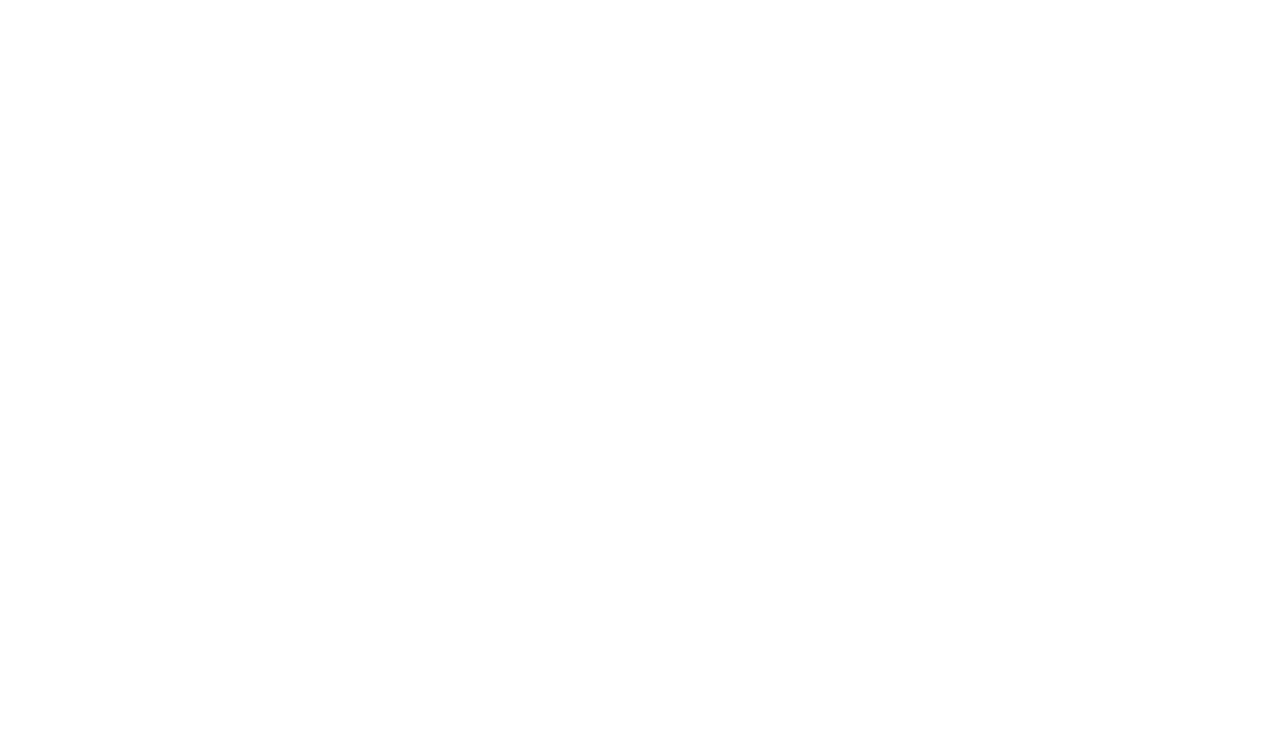
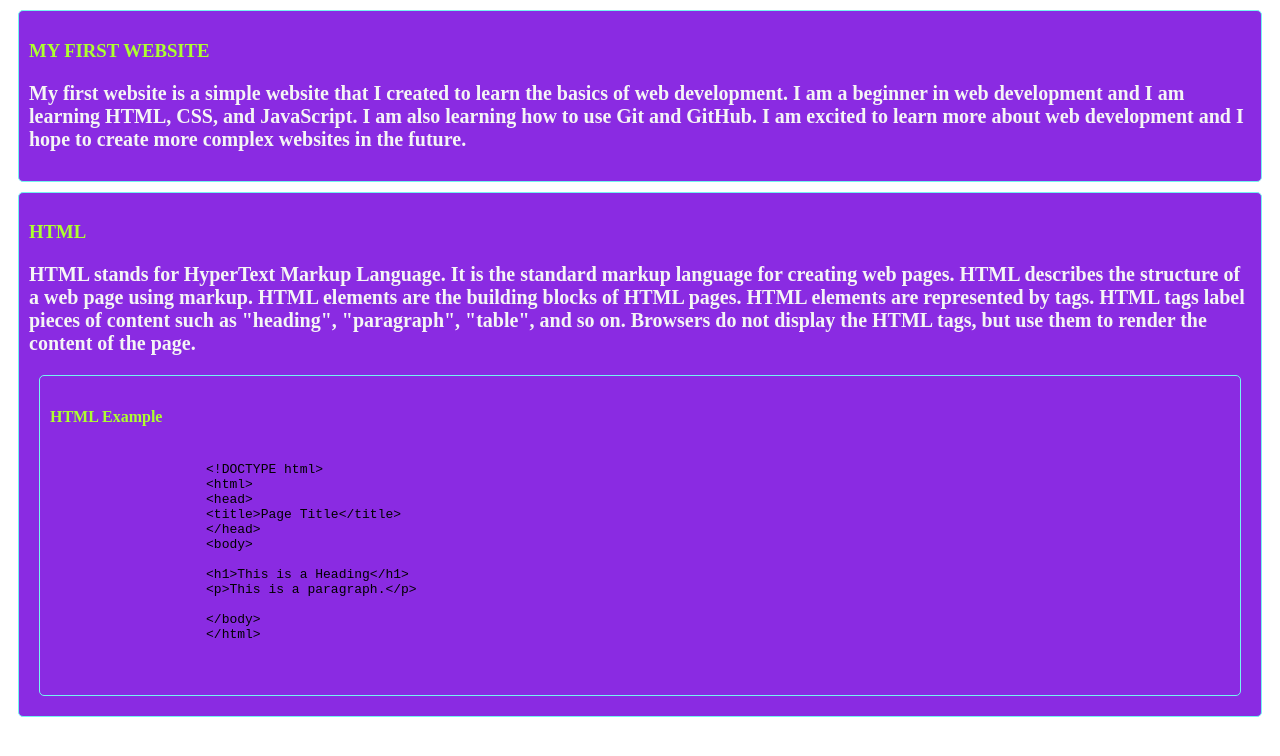
Before and after one commit to SHAKIB91221/my-web-site, a plain HTML site: page index.html in a window 1280 px wide. Drawn offline with Linux system fonts and the light colour scheme.

Commit message:
added new sections

```diff
--- a/index.html
+++ b/index.html
@@ -4,8 +4,33 @@
     <meta charset="UTF-8">
     <meta name="viewport" content="width=device-width, initial-scale=1.0">
     <title>Document</title>
+    <link rel="stylesheet" href="style/web.css">
 </head>
 <body>
+    <div>
+        <h3>MY FIRST WEBSITE</h3>
+        <p>My first website is a simple website that I created to learn the basics of web development. I am a beginner in web development and I am learning HTML, CSS, and JavaScript. I am also learning how to use Git and GitHub. I am excited to learn more about web development and I hope to create more complex websites in the future.</p>
+    </div>
+    <div>
+        <h3>HTML</h3>
+        <p>HTML stands for HyperText Markup Language. It is the standard markup language for creating web pages. HTML describes the structure of a web page using markup. HTML elements are the building blocks of HTML pages. HTML elements are represented by tags. HTML tags label pieces of content such as "heading", "paragraph", "table", and so on. Browsers do not display the HTML tags, but use them to render the content of the page.</p>
+        <div>
+            <h4>HTML Example</h4>
+            <pre>
+                <code>
+                    &lt;!DOCTYPE html&gt;
+                    &lt;html&gt;
+                    &lt;head&gt;
+                    &lt;title&gt;Page Title&lt;/title&gt;
+                    &lt;/head&gt;
+                    &lt;body&gt;
 
+                    &lt;h1&gt;This is a Heading&lt;/h1&gt;
+                    &lt;p&gt;This is a paragraph.&lt;/p&gt;
+
+                    &lt;/body&gt;
+                    &lt;/html&gt;
+                </code>
+            </pre>
 </body>
 </html>
--- /dev/null
+++ b/style/web.css
@@ -0,0 +1,15 @@
+div{
+    background-color:blueviolet;
+    border: 1px solid #74f4f0;
+    padding: 10px;
+    margin: 10px;
+    border-radius: 5px;
+}
+p{
+    color:whitesmoke;
+    font-size: 20px;
+    font-weight: bold;
+}
+h1,h2,h3,h4,h5,h6{
+    color:greenyellow;
+}
```
